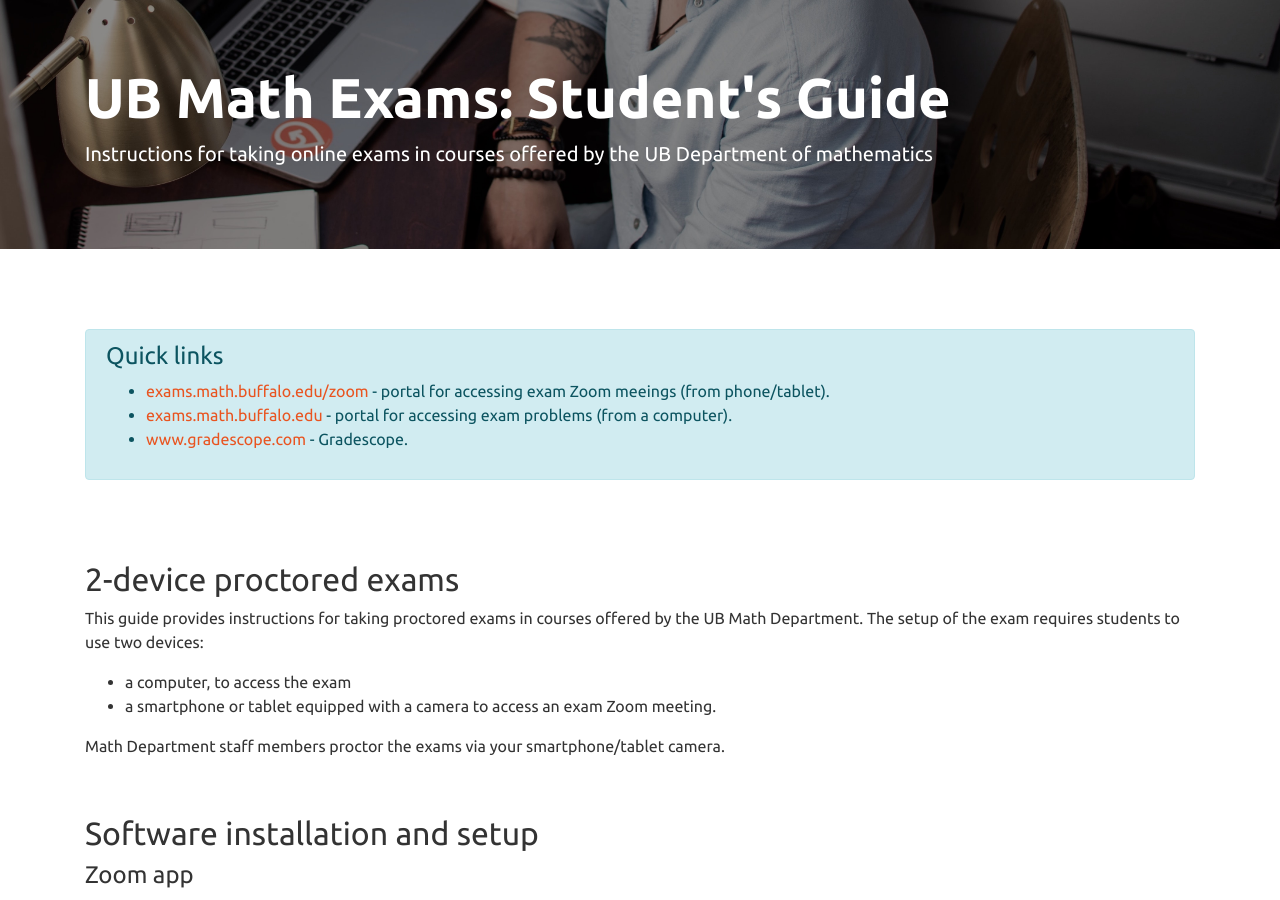
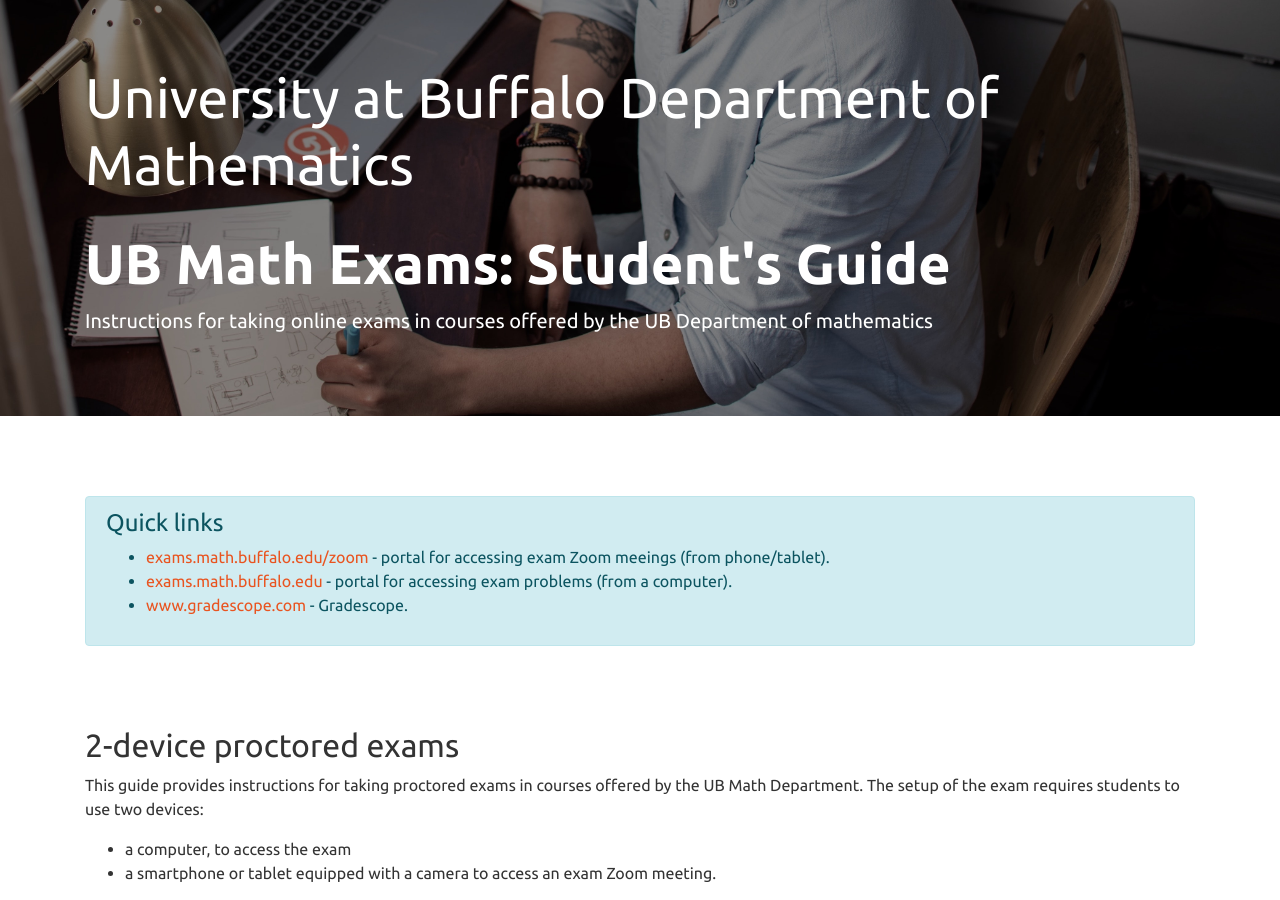
Before and after one commit to ub-math/exam_guides, a Jekyll site: the page built from docs/index.md, in a window 1280 px wide and 900 px high. Built offline with Jekyll 4.4.1, drawn with Linux system fonts in a browser that asks for light colours.

Commit message:
Update default.html

```diff
--- a/docs/_layouts/default.html
+++ b/docs/_layouts/default.html
@@ -10,6 +10,8 @@
                                                   background-color:dimgray;
                                                   background-size: cover;">
       <div class="container">
+        <h4 class="display-4">University at Buffalo Department of Mathematics</h4>
+        <br/>
         <h1 class="display-4" style="font-weight:800;">UB Math Exams: Student's Guide</h1>
         <p class="lead">Instructions for taking online exams in courses offered by the UB Department of mathematics</p>
       </div>
```
